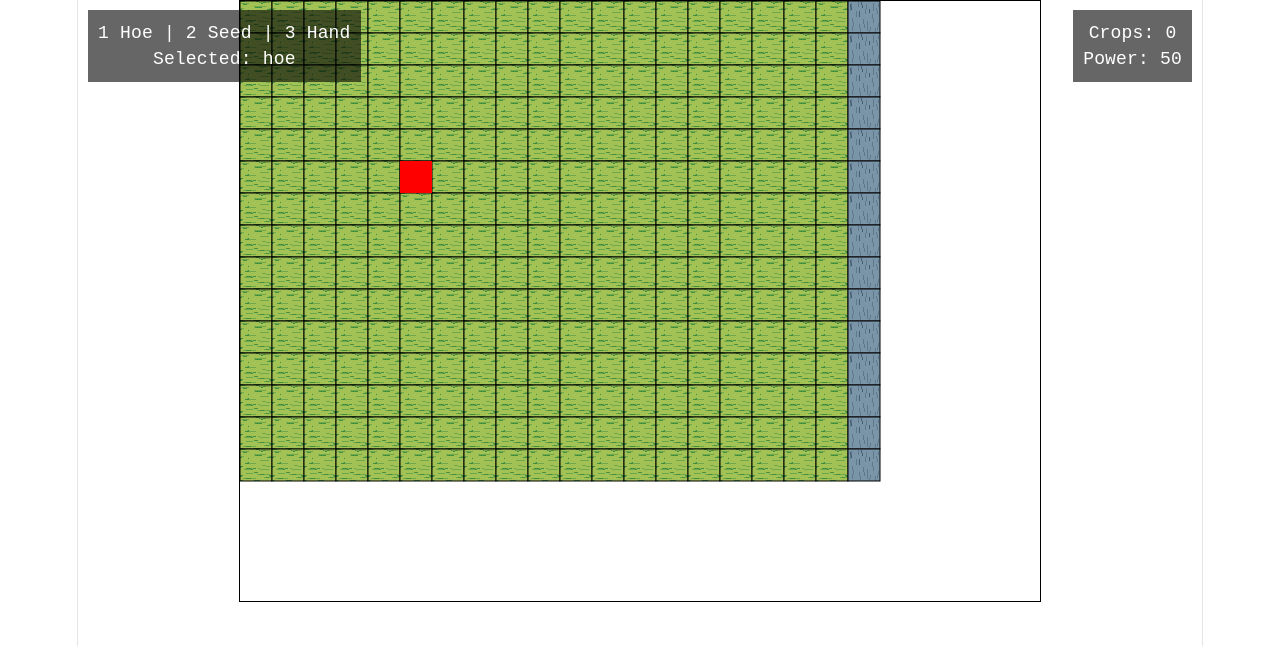
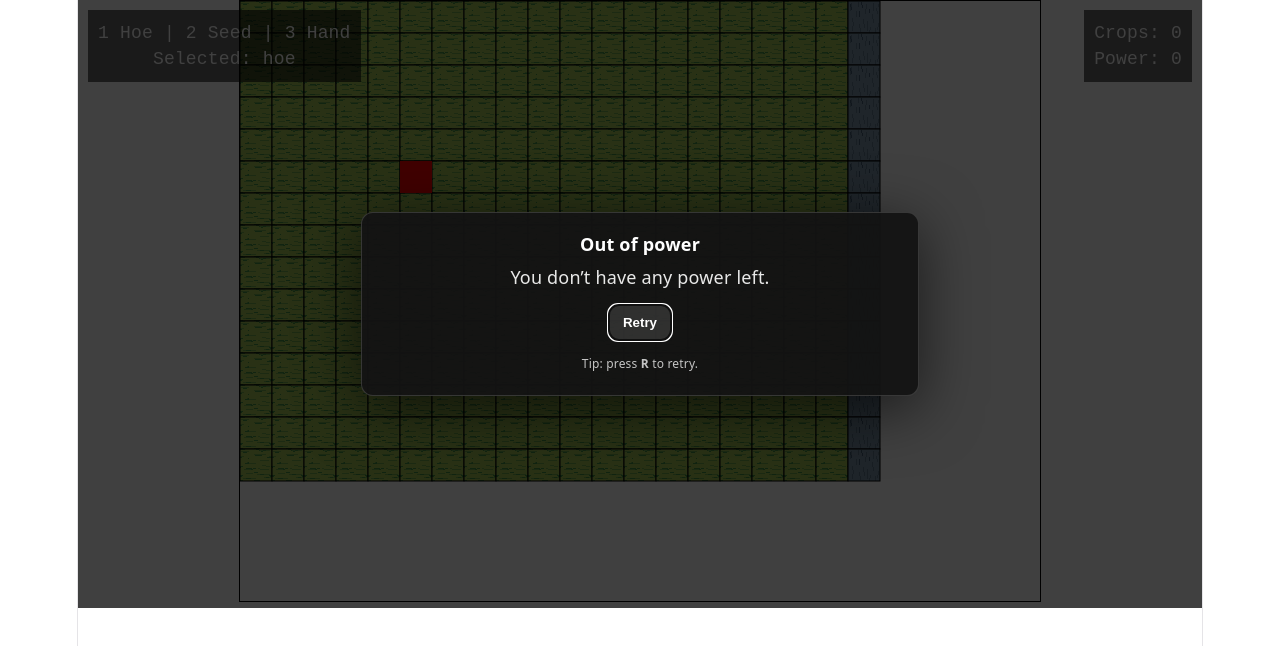
Before and after one commit to adarshkunwar/rust-and-soil, a React (Vite) app: page / in a window 1280 px wide. Shown: the top 646 px of the page. Built offline with nearby package versions, Linux system fonts and the light colour scheme.

Commit message:
feat: set up a death screen

```diff
--- a/src/app/Game.tsx
+++ b/src/app/Game.tsx
@@ -1,4 +1,4 @@
-import { useEffect, useRef, useState } from "react";
+import { useCallback, useEffect, useRef, useState } from "react";
 import { createGameLoop } from "../engine/gameLoop";
 import { createInput } from "../engine/input";
 import { createMap, MAP_WIDTH } from "../world/map";
@@ -8,13 +8,35 @@ import type { Game } from "../types/game";
 import { TOOLS } from "../constants/tools.const";
 import type { ToolType } from "../types/tools";
 import { SPRITES } from "../constants/sprite.const";
+import DeathScreen from "../ui/DeathScreen";
+
+const INITIAL_POWER = 6;
 
 const GameScreen = () => {
   const canvasRef = useRef<HTMLCanvasElement | null>(null);
   const [tool, setTool] = useState<ToolType>(TOOLS.hoe);
   const [resources, setResouces] = useState<number>(0);
-  const [power, setPower] = useState<number>(60);
-  const powerRef = useRef<number>(60);
+  const [power, setPower] = useState<number>(INITIAL_POWER);
+  const powerRef = useRef<number>(INITIAL_POWER);
+  const [runId, setRunId] = useState(0);
+
+  const setPowerSynced = useCallback(
+    (updater: number | ((prev: number) => number)) => {
+      setPower((prev) => {
+        const next = typeof updater === "function" ? updater(prev) : updater;
+        powerRef.current = next;
+        return next;
+      });
+    },
+    [setPower],
+  );
+
+  const handleRetry = useCallback(() => {
+    setTool(TOOLS.hoe);
+    setResouces(0);
+    setPowerSynced(INITIAL_POWER);
+    setRunId((v) => v + 1);
+  }, [setPowerSynced, setTool, setResouces, setRunId]);
 
   useEffect(() => {
     const canvas = canvasRef.current!;
@@ -31,11 +53,16 @@ const GameScreen = () => {
         y: 5,
         speed: 0.1,
       },
-      selectedTool: tool,
+      selectedTool: TOOLS.hoe,
     };
 
     const handleKeyOperationDown = (e: KeyboardEvent) => {
       const key = e.key.toLowerCase();
+
+      if (powerRef.current < 1) {
+        if (key === "r" || key === "enter") handleRetry();
+        return;
+      }
 
       if (key === "1") {
         game.selectedTool = "hoe";
@@ -59,28 +86,38 @@ const GameScreen = () => {
 
     window.addEventListener("keydown", handleKeyOperationDown);
 
+    let growthInterval: number | undefined;
     const loop = createGameLoop(() => {
-      update(game, input, powerRef.current, setPower);
+      update(game, input, powerRef.current, setPowerSynced);
       render(ctx!, game);
     });
 
-    const growthInterval = setInterval(() => {
+    growthInterval = window.setInterval(() => {
+      if (powerRef.current < 1) return;
+
+      const next = Math.max(powerRef.current - 1, 0);
+      setPowerSynced(next);
+
+      if (next < 1) {
+        loop.stop();
+        if (growthInterval !== undefined) {
+          clearInterval(growthInterval);
+          growthInterval = undefined;
+        }
+        return;
+      }
+
       updateGrowth(game);
-      setPower((prev) => {
-        const next = prev > 0 ? prev - 1 : 0;
-        powerRef.current = next;
-        return next;
-      });
     }, 500);
 
     loop.start();
 
     return () => {
-      clearInterval(growthInterval);
+      if (growthInterval !== undefined) clearInterval(growthInterval);
       window.removeEventListener("keydown", handleKeyOperationDown);
       loop.stop();
     };
-  }, []);
+  }, [runId, setPowerSynced, handleRetry]);
 
   return (
     <div style={{ position: "relative" }}>
@@ -115,15 +152,17 @@ const GameScreen = () => {
         <div>Crops: {resources}</div>
         <div>Power: {power}</div>
       </div>
+
+      {power < 1 ? <DeathScreen onRetry={handleRetry} /> : null}
     </div>
   );
 };
 
 function update(
   game: Game,
-  input: any,
+  input: { keys: Record<string, boolean> },
   power: number,
-  setPower: React.Dispatch<React.SetStateAction<number>>,
+  setPower: (next: number) => void,
 ) {
   if (power < 1) return;
 
--- /dev/null
+++ b/src/ui/DeathScreen.tsx
@@ -0,0 +1,65 @@
+type DeathScreenProps = {
+  onRetry: () => void;
+};
+
+const DeathScreen = ({ onRetry }: DeathScreenProps) => {
+  return (
+    <div
+      role="dialog"
+      aria-modal="true"
+      style={{
+        position: "absolute",
+        inset: 0,
+        zIndex: 50,
+        background: "rgba(0,0,0,0.75)",
+        display: "flex",
+        alignItems: "center",
+        justifyContent: "center",
+        fontFamily: "system-ui, sans-serif",
+      }}
+    >
+      <div
+        style={{
+          width: "min(520px, calc(100% - 32px))",
+          borderRadius: 12,
+          background: "rgba(20,20,20,0.95)",
+          color: "white",
+          border: "1px solid rgba(255,255,255,0.15)",
+          padding: 18,
+          boxShadow: "0 12px 60px rgba(0,0,0,0.6)",
+        }}
+      >
+        <div style={{ fontSize: 18, fontWeight: 700, marginBottom: 6 }}>
+          Out of power
+        </div>
+        <div style={{ opacity: 0.9, marginBottom: 14 }}>
+          You don’t have any power left.
+        </div>
+
+        <div style={{ display: "flex", gap: 10, justifyContent: "center" }}>
+          <button
+            onClick={onRetry}
+            autoFocus
+            style={{
+              cursor: "pointer",
+              borderRadius: 10,
+              padding: "10px 14px",
+              fontWeight: 700,
+              border: "1px solid rgba(255,255,255,0.22)",
+              background: "rgba(255,255,255,0.12)",
+              color: "white",
+            }}
+          >
+            Retry
+          </button>
+        </div>
+
+        <div style={{ marginTop: 10, fontSize: 12, opacity: 0.75 }}>
+          Tip: press <b>R</b> to retry.
+        </div>
+      </div>
+    </div>
+  );
+};
+
+export default DeathScreen;
```
